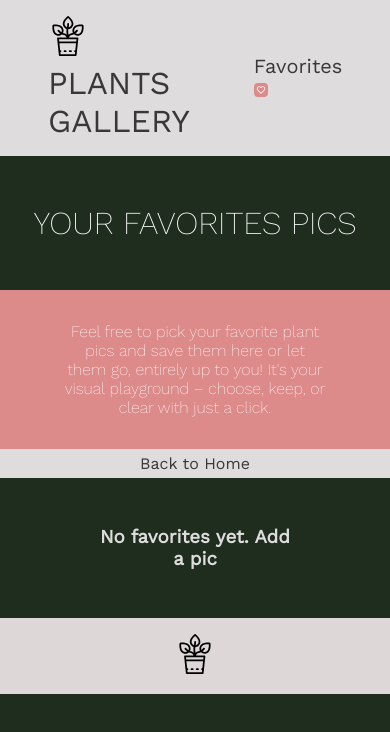
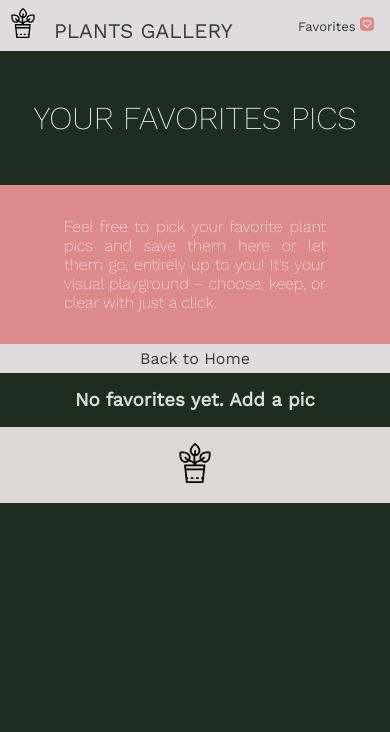
Before and after one commit to paaolaola/desafio-2-react-II-paola-gonzalez, a React (Vite) app: page /favorites in a window 390 px wide. Shown: the top 732 px of the page. Built offline with nearby package versions, Linux system fonts and the light colour scheme.

Commit message:
last changes

```diff
--- a/index.html
+++ b/index.html
@@ -2,7 +2,7 @@
 <html lang="en">
     <head>
         <meta charset="UTF-8" />
-        <link rel="icon" type="image/svg+xml" href="./public/icons/plant-garden-svgrepo-com.svg" />
+        <link rel="icon" type="image/svg+xml" href="./icons/plant-garden-svgrepo-com.svg" />
         <meta name="viewport" content="width=device-width, initial-scale=1.0" />
         <title>Plants Gallery Photo</title>
     </head>
--- a/src/assets/css/App.css
+++ b/src/assets/css/App.css
@@ -10,7 +10,7 @@ body {
     background-color: rgb(30, 45, 30);
 }
 
-/* navbar */
+/*Navbar*/
 .App {
     text-align: center;
     color: #dedcdc;
@@ -21,7 +21,7 @@ body {
 }
 
 .text-title-favorites {
-    text-align: center;
+    text-align: justify;
     color: #ffffff;
     font-family: "Work Sans", sans-serif;
     font-weight: 200;
@@ -66,7 +66,7 @@ nav {
     margin-right: 1rem;
 }
 
-/* titles views */
+/*Titles views*/
 .text-error {
     text-align: center;
     margin: 3rem 0;
@@ -83,7 +83,7 @@ nav {
     margin: 3rem 0;
 }
 
-/* text home*/
+/*Text home*/
 .text-title1 {
     text-align: justify;
     color: #000000;
@@ -106,7 +106,7 @@ nav {
     padding: 0rem 0 3rem 0;
 }
 
-/* card gallery */
+/*Card gallery*/
 .favorites-container {
     display: grid;
     gap: 3rem;
@@ -246,7 +246,7 @@ nav {
     border-style: none;
     border: 2px solid transparent;
 }
-/*favorites section*/
+/*Favorites section*/
 .button-home {
     display: block;
     text-align: center;
@@ -254,7 +254,7 @@ nav {
     background-color: #dedcdc;
 }
 
-/* footer */
+/*Footer*/
 .text-footer {
     background-color: #ddd7d7;
     padding: 1rem;
@@ -264,39 +264,91 @@ nav {
     width: 40px;
 }
 
-/* responsive */
-@media screen and (max-width: 768px) {
+/*Responsive*/
+@media screen and (min-width: 1025px) and (max-width: 1435px) {
+    .cards-container,
+    .favorites-container {
+        display: grid;
+        grid-template-columns: repeat(3, auto);
+        padding: 2rem;
+    }
+}
+@media screen and (min-width: 768px) and (max-width: 1024px) {
+    .cards-container,
+    .favorites-container {
+        display: grid;
+        grid-template-columns: repeat(2, auto);
+        padding: 2rem;
+    }
+}
+
+@media screen and (min-width: 340px) and (max-width: 767px) {
+    .plant-logo {
+        width: 30px;
+    }
+    .text-logo {
+        font-size: 1.3rem;
+        margin: 0.5rem;
+        text-align: center;
+    }
+    .text-favorite {
+        font-size: 13px;
+        margin: 1rem;
+    }
+
     .text-titles {
         display: flex;
         flex-direction: column;
-        padding: 0rem 0 3rem 0;
+    }
+    .text-title1 {
+        padding: 3rem;
+    }
+    .text-title2 {
+        padding: 3rem;
     }
 
-    .cards-container {
-        display: grid;
-        grid-template-columns: repeat(2, auto);
-    }
-
+    .cards-container,
     .favorites-container {
         display: grid;
-        grid-template-columns: repeat(2, auto);
+        grid-template-columns: repeat(1, auto);
+        padding: 1rem;
     }
 }
-
-@media screen and (max-width: 540px) {
+@media screen and (max-width: 339px) {
+    .plant-logo {
+        width: 25px;
+        margin: 0;
+    }
+    .text-logo {
+        font-size: 13px;
+        margin: 0;
+        padding: 1rem;
+    }
+    .text-favorite {
+        font-size: 13px;
+        margin: 1rem;
+    }
     .text-titles {
         display: flex;
         flex-direction: column;
-        padding: 0rem 0 3rem 0;
     }
-
-    .cards-container {
-        display: grid;
-        grid-template-columns: repeat(1, auto);
+    .text-title1 {
+        padding: 2rem;
     }
-
+    .text-title2 {
+        padding: 2rem;
+    }
+    .cards-container,
     .favorites-container {
         display: grid;
         grid-template-columns: repeat(1, auto);
+        padding: 0rem;
+    }
+    .card-image .card-body {
+        width: 80%;
+    }
+    .App,
+    .favorites-title {
+        font-size: 20px;
     }
 }
```
